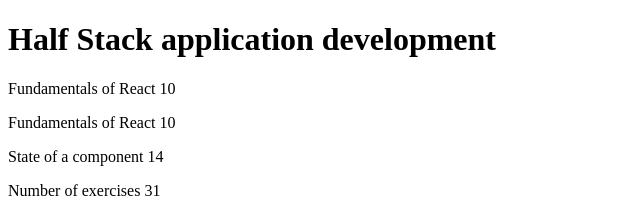
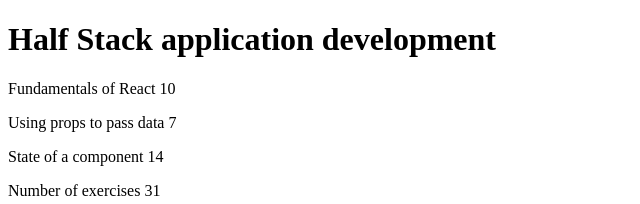
Before and after one commit to Terrel007/fullstackExercises, a React (Create React App) app in the folder part1/courseinfo/: page / in a window 1280 px wide. Shown: the top 204 px of the page, without its empty margins (0-640 px from the left). Built offline with nearby package versions, Linux system fonts and the light colour scheme.

Commit message:
part 1 - 1.4

```diff
--- a/part1/courseinfo/src/App.js
+++ b/part1/courseinfo/src/App.js
@@ -12,35 +12,37 @@
 
 const Content = (props) => (
   <div>
-    <Part name={props.part1.name} exerciseNum= {props.part1.exercises}></Part>
-    <Part name={props.part2.name} exerciseNum= {props.part2.exercises}></Part>
-    <Part name={props.part3.name} exerciseNum= {props.part3.exercises}></Part>
+    <Part name={props.parts[0].name} exerciseNum= {props.parts[0].exercises}></Part>
+    <Part name={props.parts[1].name} exerciseNum= {props.parts[1].exercises}></Part>
+    <Part name={props.parts[2].name} exerciseNum= {props.parts[2].exercises}></Part>
   </div>
 );
 
 const Total = (props)=>(
-  <p>Number of exercises {props.total}</p>
+  <p>Number of exercises {props.parts[0].exercises+props.parts[1].exercises+props.parts[2].exercises}</p>
 )
 
 const App = ()=>{
   const course = 'Half Stack application development';
-  const part1 = {
+  const parts = [
+    {
       name: 'Fundamentals of React',
       exercises: 10
-  }
-  const part2 = {
+    },
+    {
       name: 'Using props to pass data',
       exercises: 7
-  }
-  const part3 = {
+    },
+    {
       name: 'State of a component',
       exercises: 14
     }
+  ];
   return (
     <div>
-      <Header course={course}/>
-      <Content part1={part1} part2={part1} part3={part3} />
-      <Total total={part1.exercises+part2.exercises+part3.exercises}/>
+      <Header course={course} />
+      <Content parts={parts} />
+      <Total parts={parts} />
     </div>
   )
 }
```
Lines whose indentation alone changed are shown as unchanged.
